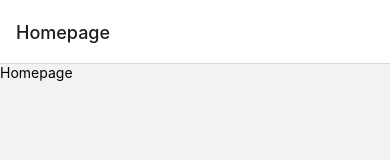
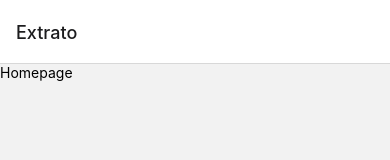
Before and after one commit to charlanmttr/desafio-mobile-compass, a React Native app: screen / in a window 390 px wide. Shown: the top 160 px of the page. Built offline with nearby package versions, Linux system fonts and the light colour scheme.

Commit message:
installing styled-components and creating routes

```diff
--- a/App.js
+++ b/App.js
@@ -10,8 +10,8 @@ function App() {
   return (
     <NavigationContainer>
       <Stack.Navigator>
-        <Stack.Screen name="Homepage" component={Homepage} />
-        <Stack.Screen name="Details" component={Details} />
+        <Stack.Screen name="Extrato" component={Homepage} />
+        <Stack.Screen name="Comprovante" component={Details} />
       </Stack.Navigator>
     </NavigationContainer>
   );
--- a/package.json
+++ b/package.json
@@ -16,7 +16,8 @@
     "react": "18.0.0",
     "react-native": "0.69.6",
     "react-native-safe-area-context": "^4.3.1",
-    "react-native-screens": "~3.15.0"
+    "react-native-screens": "~3.15.0",
+    "styled-components": "^5.3.6"
   },
   "devDependencies": {
     "@babel/core": "^7.12.9",
```
Also changed, not shown: 1 other file (tests, documents, lock files or other folders).
